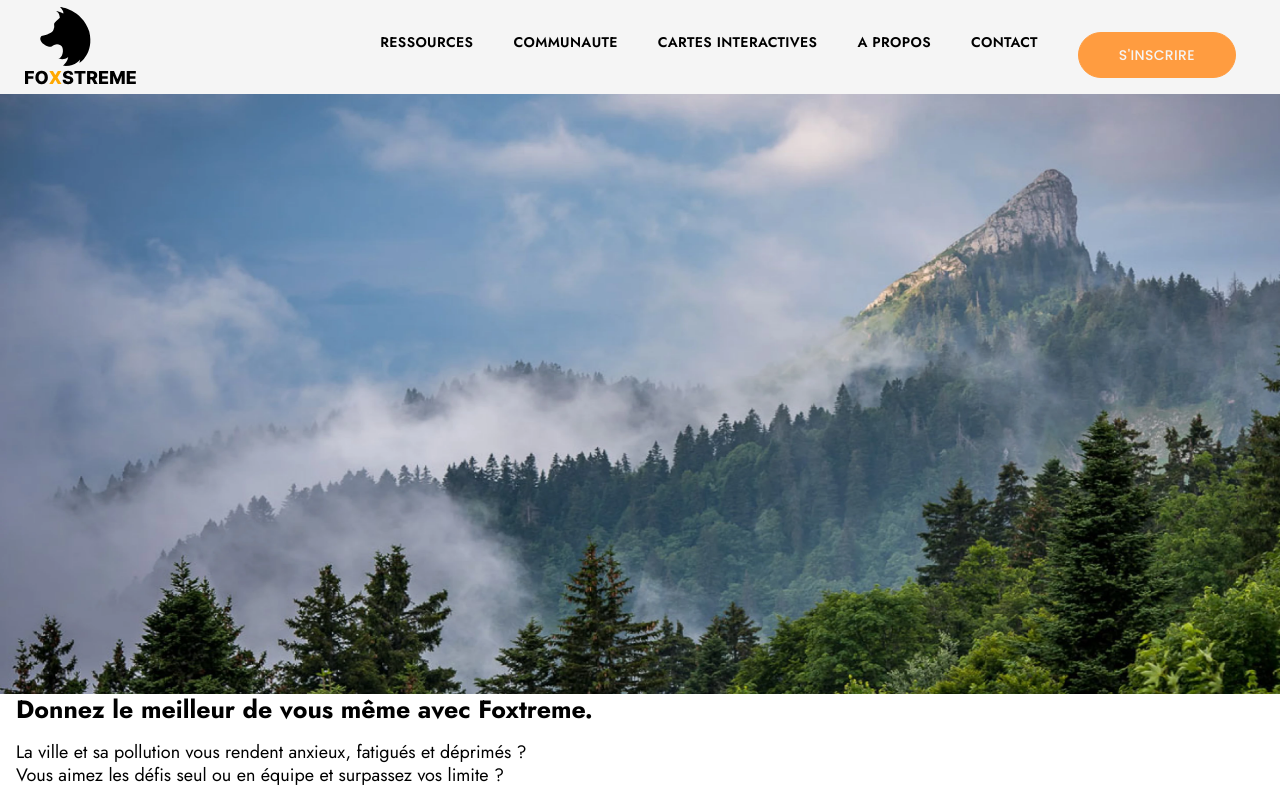
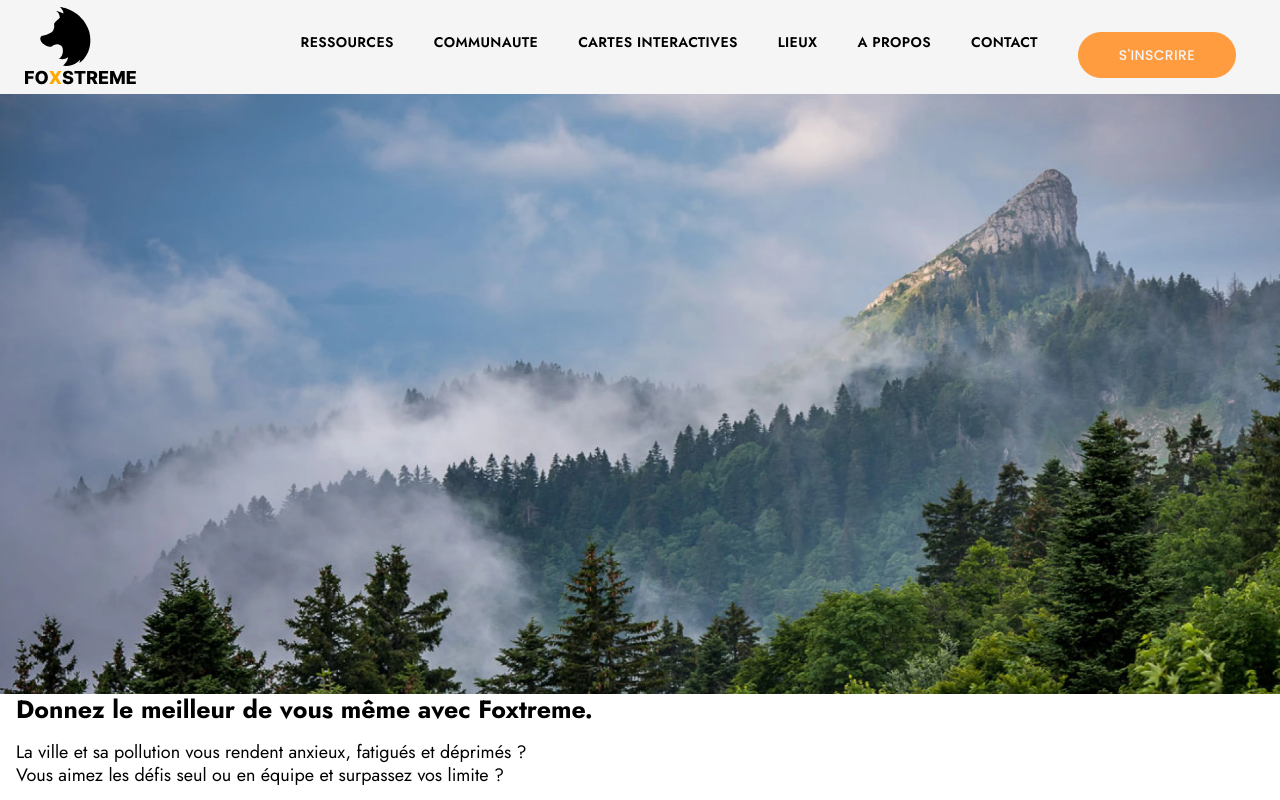
Before and after one commit to Nezzar-Marwa/Projet_MN_KK_MC_CM, a Vue app in the folder S2_MN_KK_MCN_CM/: page / in a window 1280 px wide. Shown: the top 800 px of the page. Built offline with nearby package versions, Linux system fonts and the light colour scheme.

Commit message:
ajout page lieux

```diff
--- a/S2_MN_KK_MCN_CM/src/components/HeaderPage.vue
+++ b/S2_MN_KK_MCN_CM/src/components/HeaderPage.vue
@@ -45,6 +45,9 @@ function closeMenu() {
                         <RouterLink class="menu-link" to="/cartes" @click="closeMenu">CARTES INTERACTIVES</RouterLink>
                     </li>
                     <li class="menu-item">
+                        <RouterLink class="menu-link" to="/lieux" @click="closeMenu">LIEUX</RouterLink>
+                    </li>
+                    <li class="menu-item">
                         <RouterLink class="menu-link" to="/a_propos" @click="closeMenu">A PROPOS</RouterLink>
                     </li>
                     <li class="menu-item">
--- /dev/null
+++ b/S2_MN_KK_MCN_CM/src/pages/lieux/index.vue
@@ -0,0 +1,3 @@
+<template>
+    <h1>REGIONS</h1>
+</template>
```
